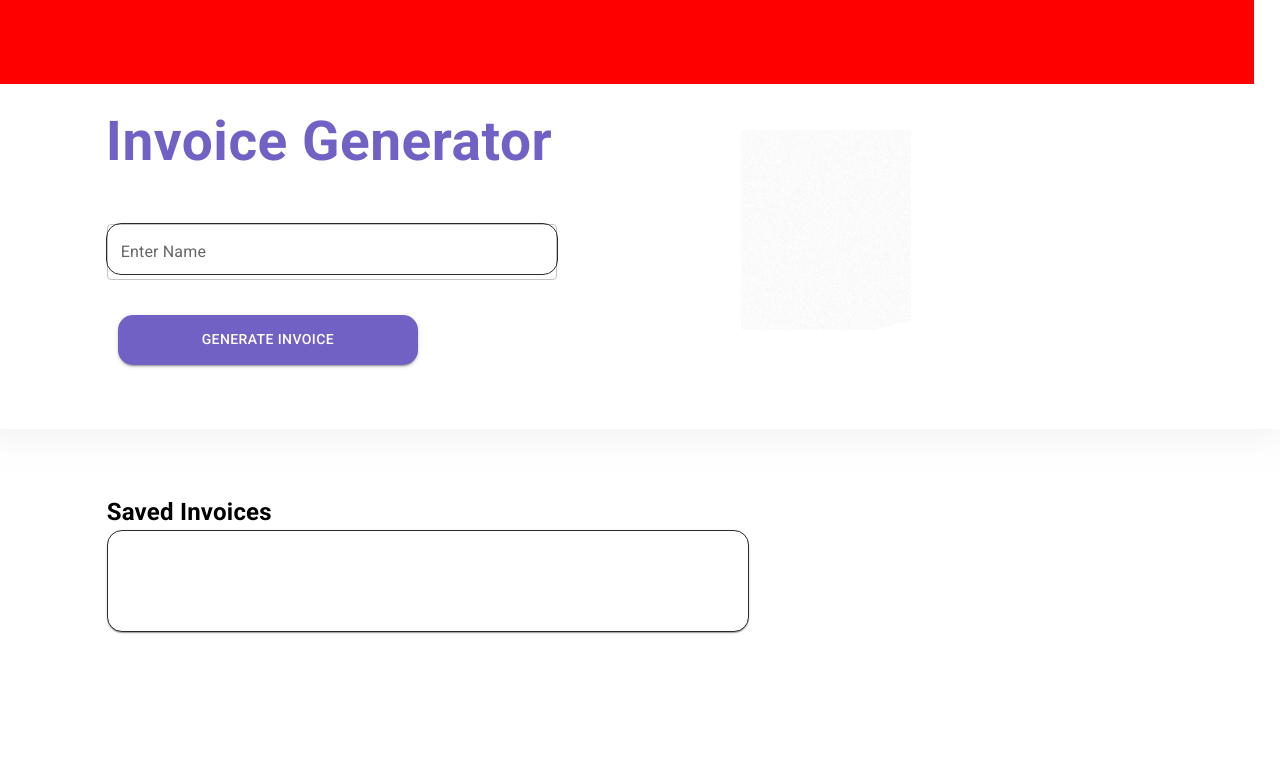
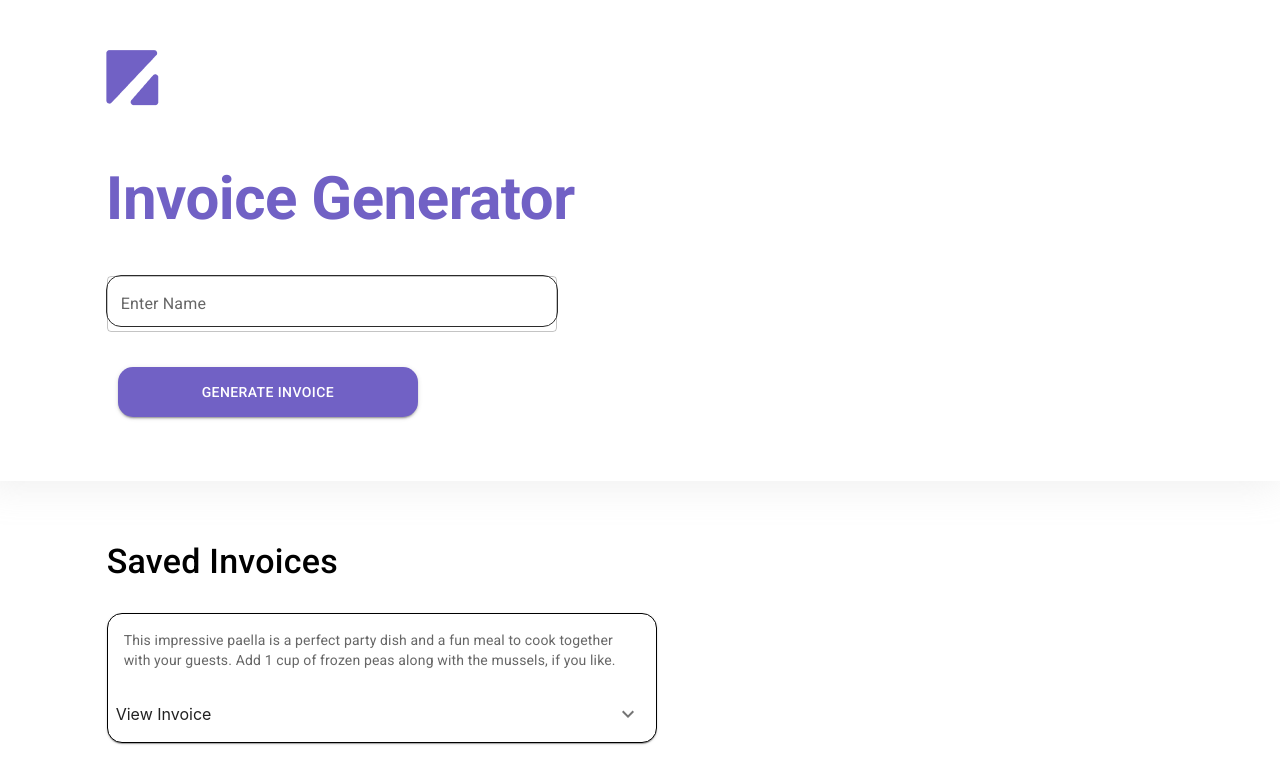
Before and after one commit to karanysingh/invoice-gen, a React (Create React App) app: page / in a window 1280 px wide. Shown: the top 784 px of the page. Built offline with nearby package versions, Linux system fonts and the light colour scheme.

Commit message:
update
- added Invoice component

```diff
--- a/package.json
+++ b/package.json
@@ -6,6 +6,7 @@
     "@emotion/react": "^11.9.0",
     "@emotion/styled": "^11.8.1",
     "@material-ui/core": "^4.12.4",
+    "@mui/icons-material": "^5.8.0",
     "@mui/material": "^5.8.0",
     "@mui/styled-engine-sc": "^5.8.0",
     "@testing-library/jest-dom": "^5.16.4",
--- /dev/null
+++ b/src/Components/ArtEle.jsx
@@ -0,0 +1,13 @@
+export default function ArtEle(){
+    return(
+        <div
+            style={{
+                height: '200px',
+                width:"200px",
+                backgroundImage:'./Rectangle.png',
+            }}
+        >
+
+        </div>
+        )
+}
--- /dev/null
+++ b/src/Components/CartItems.jsx
@@ -0,0 +1,86 @@
+import * as React from 'react';
+import { styled } from '@mui/material/styles';
+import Table from '@mui/material/Table';
+import TableBody from '@mui/material/TableBody';
+import TableCell, { tableCellClasses } from '@mui/material/TableCell';
+import TableContainer from '@mui/material/TableContainer';
+import TableHead from '@mui/material/TableHead';
+import TableRow from '@mui/material/TableRow';
+import Paper from '@mui/material/Paper';
+
+const StyledTableCell = styled(TableCell)(({ theme }) => ({
+    [`&.${tableCellClasses.head}`]: {
+    //   backgroundColor: "#7161C5",
+      color: "#7161C5",
+      fontWeight:900,
+    },
+    [`&.${tableCellClasses.body}`]: {
+      fontSize: 14,
+      fontWeight:700,
+      border:"0px",
+    },
+  }));
+
+  const StyledTableRow = styled(TableRow)(({ theme }) => ({
+    '&:nth-of-type(odd)': {
+      backgroundColor: theme.palette.action.hover,
+    },
+    // hide last border
+    '&:last-child td, &:last-child th': {
+      border: 0,
+    },
+  }));
+
+  function createData(
+    desc: string,
+    rate: number,
+    qty: number,
+    total: number,
+  ) {
+    return { desc, rate, qty, total };
+  }
+
+  const rows = [
+    createData('Frozen yoghurt', 2159, 6, 4000),
+    createData('Ice cream sandwich', 2237, 9,  4100),
+    createData('Eclair', 2620, 16,  6000),
+    createData('Cupcake', 1305, 3,  4300),
+    createData('Gingerbread', 2356, 16, 3900),
+  ];
+
+export default function CartItems(){
+    return(
+        <TableContainer component={Paper}>
+        <Table
+        style={{
+            border:"1.5px solid #7161C5",
+            borderRadius:"12px",
+            boxShadow:0,
+        }}
+        sx={{ minWidth: 700 }} aria-label="customized table">
+          <TableHead>
+            <TableRow
+            >
+              <StyledTableCell>Description</StyledTableCell>
+              <StyledTableCell align="right">Rate</StyledTableCell>
+              <StyledTableCell align="right">Qty</StyledTableCell>
+              <StyledTableCell align="right">Line total</StyledTableCell>
+            </TableRow>
+          </TableHead>
+          <TableBody>
+            {rows.map((row) => (
+              <StyledTableRow key={row.name}>
+                <StyledTableCell component="th" scope="row">
+                  {row.desc}
+                </StyledTableCell>
+                <StyledTableCell align="right">${row.rate}</StyledTableCell>
+                <StyledTableCell align="right">{row.qty}</StyledTableCell>
+                <StyledTableCell align="right">${row.total}</StyledTableCell>
+              </StyledTableRow>
+            ))}
+          </TableBody>
+        </Table>
+      </TableContainer>
+
+    )
+}
--- /dev/null
+++ b/src/Components/Invoice.jsx
@@ -0,0 +1,63 @@
+import { Typography } from "@mui/material"
+import CartItems from "./CartItems"
+export default function Invoice(){
+    return(
+        <div style={{
+            height:800,
+            borderRadius:"8px",
+            boxShadow:"0px 3.98495px 9.96236px rgba(95, 95, 94, 0.25)"
+        }}>
+            <div style={{
+                width:"100%",
+                height:10,
+                backgroundColor:"#7161C5",
+            }}></div>
+            <div style={{
+                // width:"100%",
+                height:200,
+                backgroundColor:"#F9F8FF",
+                display: "flex",
+                flexDirection: "row",
+                flexWrap: "nowrap",
+                alignContent: "center",
+                justifyContent: "space-between",
+                alignItems: "center",
+                paddingLeft:30,
+            }}>
+
+           <div style={{display:"flex",flexDirection: "row",
+                flexWrap: "nowrap",
+                alignContent: "center",
+                justifyContent: "space-between",
+                alignItems: "center",}}>
+           <img src={"./logo.png"} style={{zoom:0.7}} />
+
+            <Typography style={{
+                fontWeight:700,
+                color:"#7161C5",
+                fontSize:30,
+                }}>
+                {'\u00A0'} Invoice Generator
+            </Typography>
+            </div>
+            <Typography style={{
+                paddingRight:30,
+                fontWeight:800,
+                }} align="right">
+                LegalForce RAPC Worldwide<br></br>
+                +1 877-794-9511<br></br>
+                1580 West El Camino Real, Suite 10<br></br>
+                Mountain View, California<br></br>
+                94040 - 2479<br></br>
+                United States<br></br>
+            </Typography>
+
+            </div>
+            <div style={{
+                padding:"3%",
+            }}>
+            <CartItems></CartItems>
+            </div>
+        </div>
+    )
+}
--- /dev/null
+++ b/src/Components/PurchasesCard.jsx
@@ -0,0 +1,73 @@
+import * as React from 'react';
+import { styled } from '@mui/material/styles';
+import Card from '@mui/material/Card';
+import CardHeader from '@mui/material/CardHeader';
+import CardMedia from '@mui/material/CardMedia';
+import CardContent from '@mui/material/CardContent';
+import CardActions from '@mui/material/CardActions';
+import Collapse from '@mui/material/Collapse';
+import Avatar from '@mui/material/Avatar';
+import IconButton, { IconButtonProps } from '@mui/material/IconButton';
+import Typography from '@mui/material/Typography';
+import { red } from '@mui/material/colors';
+// import FavoriteIcon from '@mui/icons-material/Favorite';
+// import ShareIcon from '@mui/icons-material/Share';
+import ExpandMoreIcon from '@mui/icons-material/ExpandMore';
+import MoreVertIcon from '@mui/icons-material/MoreVert';
+import Invoice from '../Components/Invoice'
+interface ExpandMoreProps extends IconButtonProps {
+  expand: boolean;
+}
+
+const ExpandMore = styled((props: ExpandMoreProps) => {
+  const { expand, ...other } = props;
+  return <IconButton {...other} />;
+})(({ theme, expand }) => ({
+  transform: !expand ? 'rotate(0deg)' : 'rotate(180deg)',
+  marginLeft: 'auto',
+  transition: theme.transitions.create('transform', {
+    duration: theme.transitions.duration.shortest,
+  }),
+}));
+
+export default function PurchasesCard() {
+  const [expanded, setExpanded] = React.useState(false);
+
+  const handleExpandClick = () => {
+    setExpanded(!expanded);
+  };
+
+  return (
+    <Card
+    style={{
+        marginRight:90,
+        border:"1px solid black",
+        borderRadius:"15px"
+    }}>
+
+      <CardContent>
+        <Typography variant="body2" color="text.secondary">
+          This impressive paella is a perfect party dish and a fun meal to cook
+          together with your guests. Add 1 cup of frozen peas along with the mussels,
+          if you like.
+        </Typography>
+      </CardContent>
+      <CardActions disableSpacing>
+          View Invoice
+        <ExpandMore
+          expand={expanded}
+          onClick={handleExpandClick}
+          aria-expanded={expanded}
+          aria-label="show more"
+        >
+          <ExpandMoreIcon />
+        </ExpandMore>
+      </CardActions>
+      <Collapse in={expanded} timeout="auto" unmountOnExit>
+        <CardContent>
+          <Invoice></Invoice>
+        </CardContent>
+      </Collapse>
+    </Card>
+  );
+}
--- a/src/Views/LandingPage.jsx
+++ b/src/Views/LandingPage.jsx
@@ -4,9 +4,11 @@ import Box from '@mui/material/Box';
 import Paper from '@mui/material/Paper';
 import Container from '@mui/material/Container';
 import CardHeader from '@mui/material/CardHeader';
-
+import Collapse from '@mui/material/Collapse';
+import PurchasesCard from "../Components/PurchasesCard";
 import Card from '@mui/material/Card';
 import Grid from '@mui/material/Grid';
+import ArtEle from "../Components/ArtEle"
 import TextField from '@mui/material/TextField';
 import { Typography } from '@mui/material';
 import { createTheme, ThemeProvider } from '@mui/material/styles';
@@ -34,17 +36,13 @@ export default function LandingPage() {
                     boxShadow: "0px 3.57967px 37.5866px rgba(189, 189, 189, 0.25)",
                 }}
             >
-                <Grid style={{
-                    height: 100,
-                    backgroundColor: "red",
-                    width: "100%"
-                }}>
 
-                </Grid>
                 <Grid item xs={6}>
                     <ThemeProvider theme={mainTheme}>
-                        <Typography style={{
-                            fontSize: "55px",
+
+                    <img src={"./logo.png"} style={{marginTop:50,paddingBottom:50}} />
+
+                        <Typography variant="h2" style={{
                             fontWeight: 700,
                             color: "#7161C5",
                         }}>
@@ -71,13 +69,7 @@ export default function LandingPage() {
                     </ThemeProvider>
                 </Grid>
                 <Grid item xs={4}>
-                    <img
-                        src={`./Rectangle.png`}
-                        alt={"invoice-gen-icon"}
-                        loading="lazy"
-                        height="200px"
-                        widht="200px"
-                    />
+                    <ArtEle />
                 </Grid>
             </Grid>
 
@@ -85,36 +77,20 @@ export default function LandingPage() {
                 container
                 justifyContent="center"
                 alignItems="center"
-                style={{
-                    // padding: "0% 2% 5% 0%",
-                }}
             >
-            <Grid item xs={6}>
+            <Grid item xs={6} style={{
+                }}>
                 <Typography
                 style={{
-                    fontWeight:700,
-                    marginTop:65,
-                    fontSize:"24px",
-                }}>
+                    marginTop: 60,
+                    paddingBottom:30,
+                    fontWeight:500,
+                }}
+                variant="h4">
                     Saved Invoices
                 </Typography>
-                <Card
-                style={{
-                    width:"100%",
-                    height:"20px",
-                    borderRadius:"15px",
-                    border:"1px solid #2A2A2A",
-                    minHeight:100,
-                    // backgroundColor:"red"
-                }}
-                >
-                    <CardHeader>
-                        Invoice1
-                    </CardHeader>
-
-                </Card>
+               <PurchasesCard></PurchasesCard>
             </Grid>
-
             <Grid item xs={4}>
                 </Grid>
             </Grid>
```
Also changed, not shown: public/logo.png (added), 1 other file (tests, documents, lock files or other folders).
